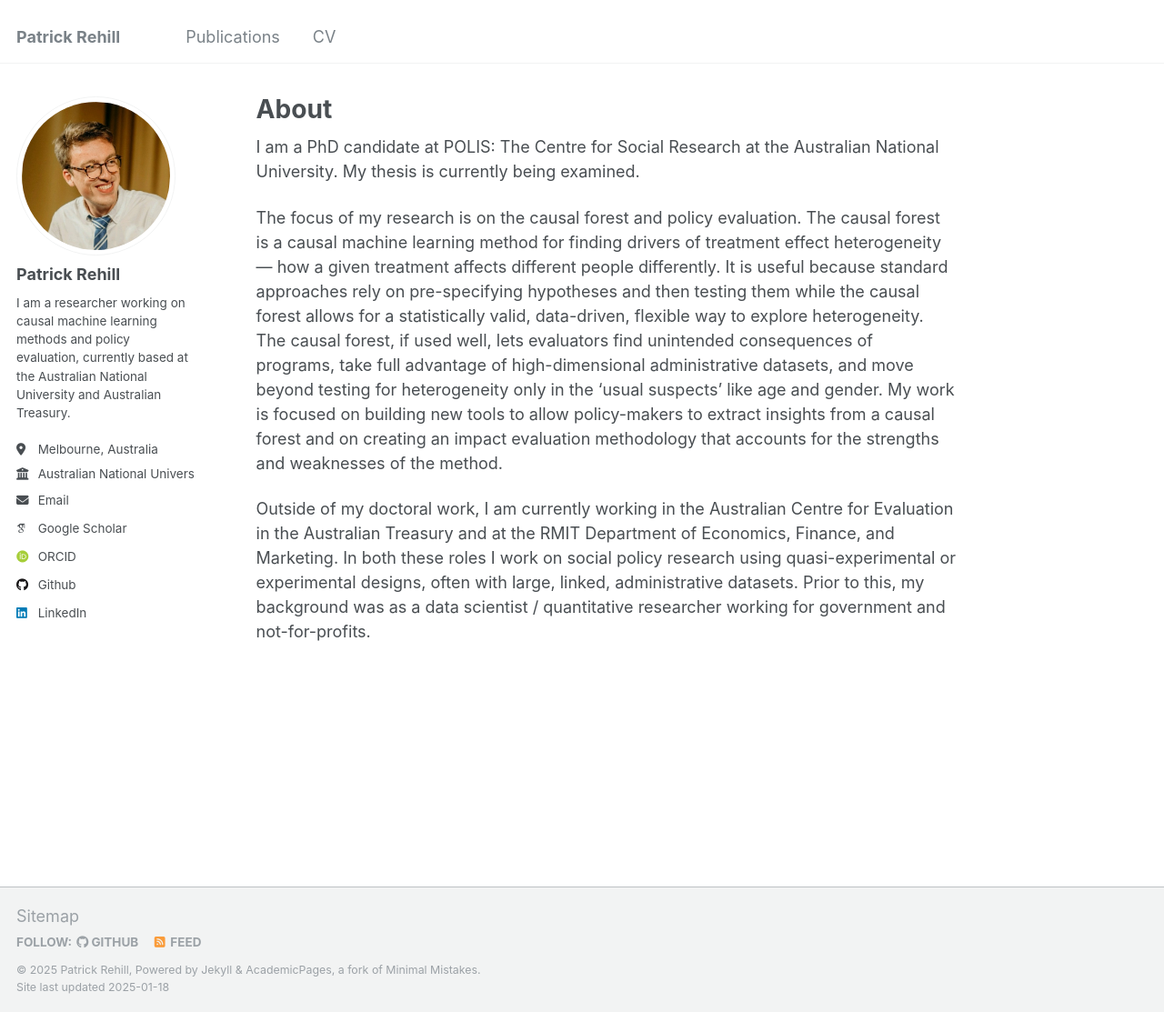
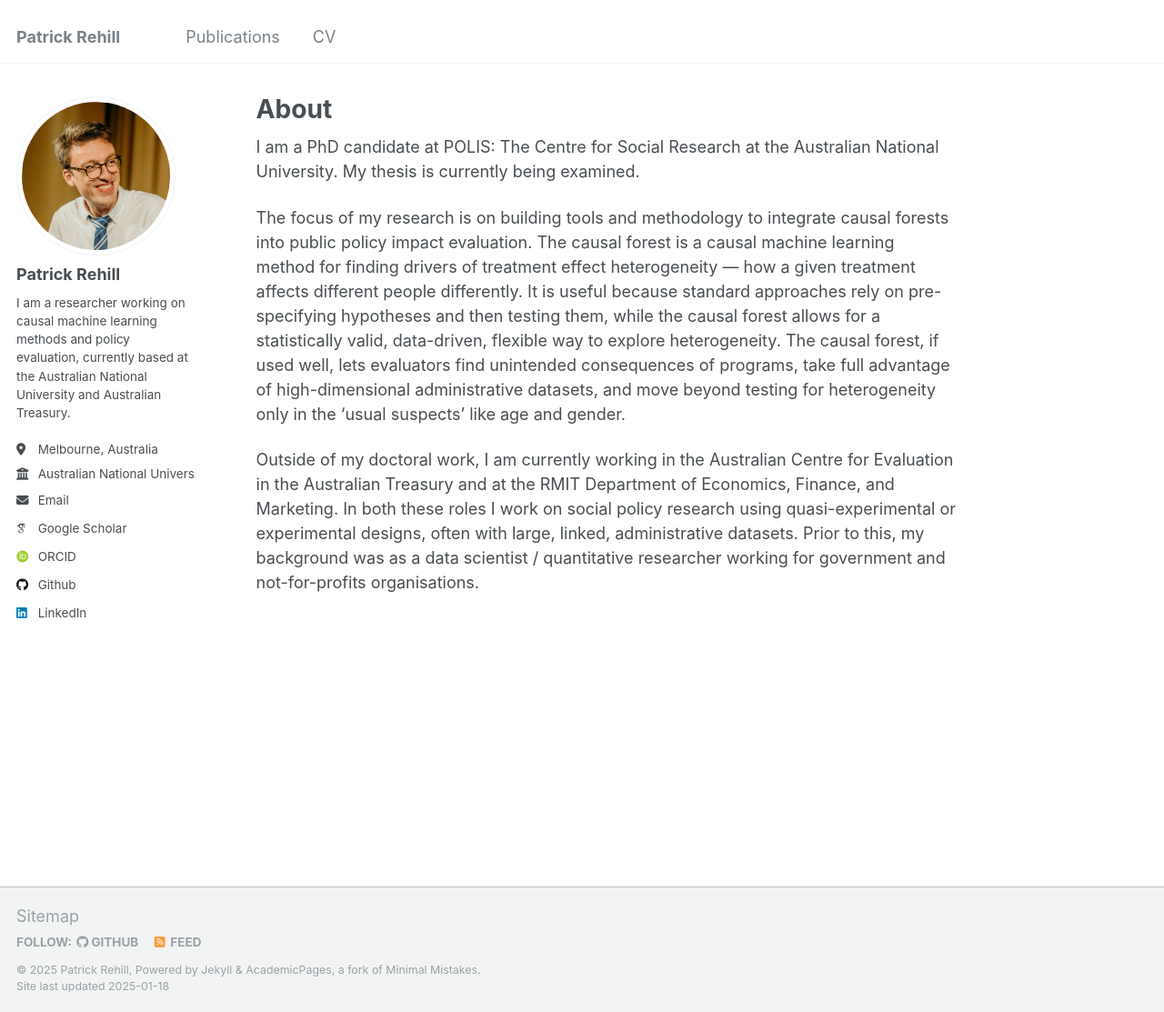
Before and after one commit to pbrehill/pbrehill.github.io, a Jekyll site: the page built from _pages/about.md, in a window 1280 px wide and 1113 px high. Shown: the whole window at 91% size. Built offline with Jekyll 4.4.1, drawn with Linux system fonts in a browser that asks for light colours; some web fonts are replaced.

Commit message:
About wording

```diff
--- a/_pages/about.md
+++ b/_pages/about.md
@@ -9,6 +9,6 @@ redirect_from:
 
 I am a PhD candidate at POLIS: The Centre for Social Research at the Australian National University. My thesis is currently being examined.
 
-The focus of my research is on the causal forest and policy evaluation. The causal forest is a causal machine learning method for finding drivers of treatment effect heterogeneity — how a given treatment affects different people differently. It is useful because standard approaches rely on pre-specifying hypotheses and then testing them while the causal forest allows for a statistically valid, data-driven, flexible way to explore heterogeneity. The causal forest, if used well, lets evaluators find unintended consequences of programs, take full advantage of high-dimensional administrative datasets, and move beyond testing for heterogeneity only in the 'usual suspects' like age and gender. My work is focused on building new tools to allow policy-makers to extract insights from a causal forest and on creating an impact evaluation methodology that accounts for the strengths and weaknesses of the method.
+The focus of my research is on building tools and methodology to integrate causal forests into public policy impact evaluation. The causal forest is a causal machine learning method for finding drivers of treatment effect heterogeneity — how a given treatment affects different people differently. It is useful because standard approaches rely on pre-specifying hypotheses and then testing them, while the causal forest allows for a statistically valid, data-driven, flexible way to explore heterogeneity. The causal forest, if used well, lets evaluators find unintended consequences of programs, take full advantage of high-dimensional administrative datasets, and move beyond testing for heterogeneity only in the 'usual suspects' like age and gender.
 
-Outside of my doctoral work, I am currently working in the Australian Centre for Evaluation in the Australian Treasury and at the RMIT Department of Economics, Finance, and Marketing. In both these roles I work on social policy research using quasi-experimental or experimental designs, often with large, linked, administrative datasets. Prior to this, my background was as a data scientist / quantitative researcher working for government and not-for-profits.
+Outside of my doctoral work, I am currently working in the Australian Centre for Evaluation in the Australian Treasury and at the RMIT Department of Economics, Finance, and Marketing. In both these roles I work on social policy research using quasi-experimental or experimental designs, often with large, linked, administrative datasets. Prior to this, my background was as a data scientist / quantitative researcher working for government and not-for-profits organisations.
```
